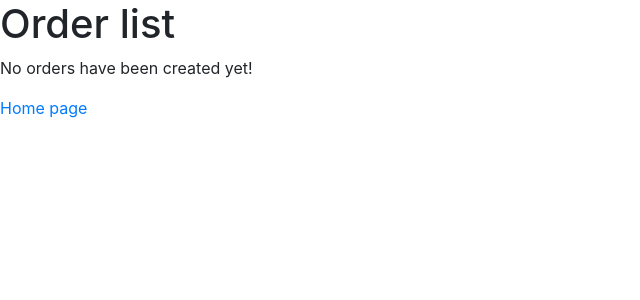
After one commit to YaroslavBordovoy/digital-goods-app, a Django app: page /orders/ in a window 1280 px wide. The commit adds this page. Shown: the top 300 px of the page, without its empty margins (0-640 px from the left). Run offline with Django 5.2, Linux system fonts and the light colour scheme; data that the repository does not hold is empty.

Commit message:
feat: add orders page and order view

```diff
--- a/digital_store/urls.py
+++ b/digital_store/urls.py
@@ -13,6 +13,8 @@ from digital_store.views import (
     ProductDeleteView,
     CartView,
     CartAddView,
+    OrderListView,
+    OrderCreateView,
 )
 
 app_name = "digital_store"
@@ -30,4 +32,7 @@ urlpatterns = [
     path("product/<int:pk>/delete/", ProductDeleteView.as_view(), name="product-delete"),
     path("cart/", CartView.as_view(), name="cart-list"),
     path("cart/<int:pk>/add/", CartAddView.as_view(), name="cart-add"),
+    path("cart/<int:pk>/quantity-change/", CartAddView.as_view(), name="cart-quantity-change"),
+    path("orders/", OrderListView.as_view(), name="order-list"),
+    path("order/create/", OrderCreateView.as_view(), name="order-create"),
 ]
--- a/digital_store/views.py
+++ b/digital_store/views.py
@@ -6,7 +6,7 @@ from django.urls import reverse, reverse_lazy
 from django.contrib import messages
 
 from digital_store.forms import ProductCreateForm
-from digital_store.models import Product, Category, Cart, Order, CartProduct
+from digital_store.models import Product, Category, Cart, Order, CartProduct, OrderProduct
 
 User = get_user_model()
 
@@ -133,3 +133,28 @@ class CartAddView(generic.View):
                 cart_product.delete()
 
         return redirect("digital_store:cart-list")
+
+
+class OrderListView(generic.ListView):
+    model = Order
+
+
+class OrderCreateView(generic.View):
+    def post(self, request: HttpRequest, *args, **kwargs):
+        cart = Cart.objects.get(customer=self.request.user)
+
+        if cart.cart_items.exists():
+            order = Order.objects.create()
+            order_products = [
+                OrderProduct(
+                    product=item.product,
+                    quantity=item.quantity,
+                    order=order,
+                )
+                for item in cart.cart_items.all()
+            ]
+            OrderProduct.objects.bulk_create(order_products)
+
+        CartProduct.objects.filter(cart__customer=self.request.user).delete()
+
+        return redirect("digital_store:order-list")
--- a/templates/digital_store/cart_view.html
+++ b/templates/digital_store/cart_view.html
@@ -22,7 +22,7 @@
       {% endfor %}
       <p>Total price: {{ total_price }}</p>
 
-      <form method="post" action="">
+      <form method="post" action="{% url 'digital_store:order-create' %}">
         {% csrf_token %}
         <button type="submit" class="btn btn-primary">Place an order</button>
       </form>
--- a/templates/digital_store/index.html
+++ b/templates/digital_store/index.html
@@ -8,5 +8,6 @@
   <a href="{% url 'digital_store:category-list' %}">Category list</a><br>
   <a href="{% url 'digital_store:product-list' %}">Product list</a><br>
   <a href="{% url 'digital_store:cart-list' %}">Cart</a><br>
+  <a href="{% url 'digital_store:order-list' %}">Orders</a><br>
 
 {% endblock %}
--- /dev/null
+++ b/templates/digital_store/order_list.html
@@ -0,0 +1,22 @@
+{% extends "base.html" %}
+
+{% block content %}
+  <h1>Order list</h1>
+
+  {% if order_list %}
+    <ul>
+      {% for order in order_list %}
+        <li>
+          <p>{{ order.order_date }}</p>
+          <p>{{ order.status }}</p>
+          {% for product in order.products.all %}
+            <p>{{ product.name }} x {{ order_product.quantity }}</p>
+          {% endfor %}
+        </li>
+      {% endfor %}
+    </ul>
+  {% else %}
+    <p>No orders have been created yet!</p>
+  {% endif %}
+  <a href="{% url 'digital_store:index' %}">Home page</a>
+{% endblock %}
```
